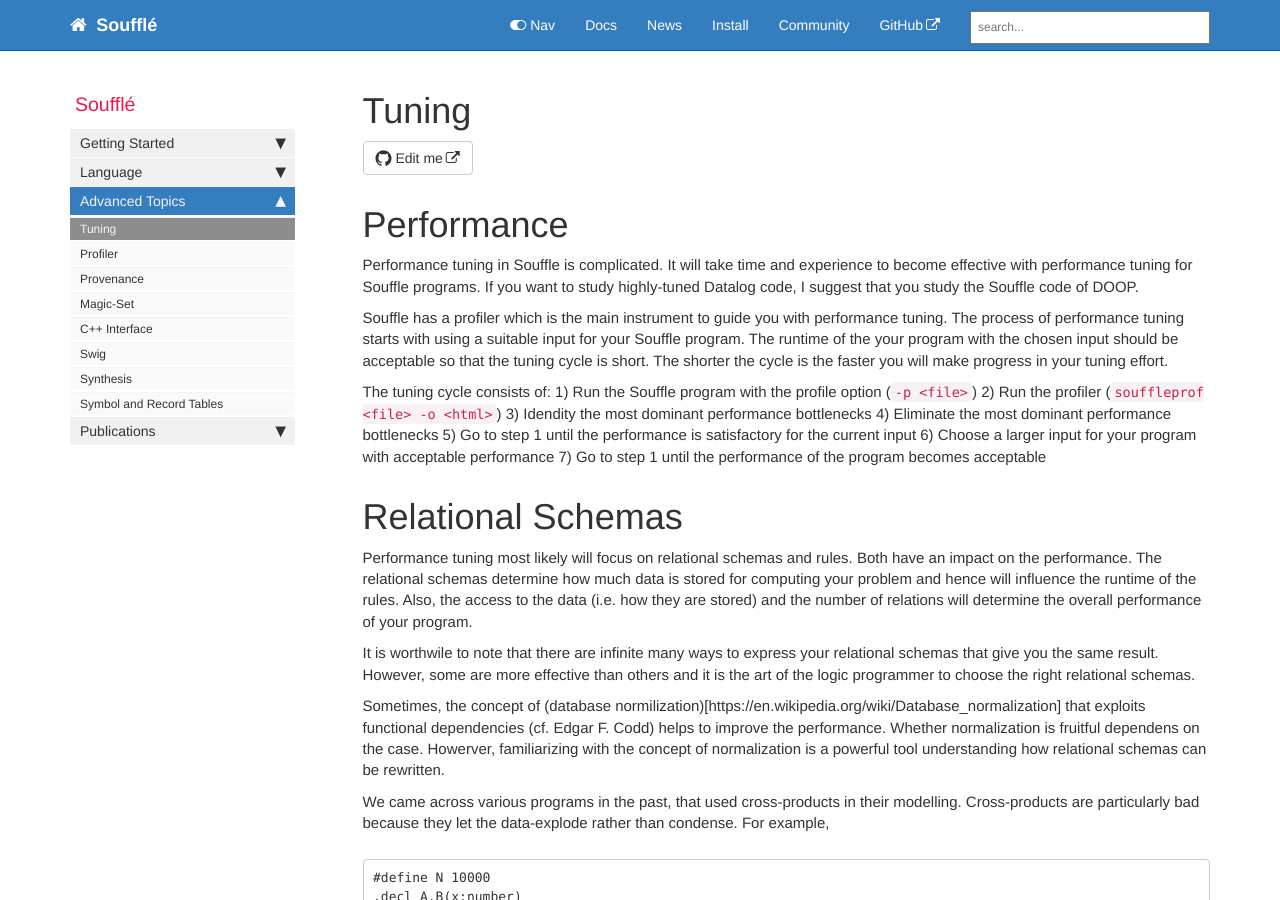
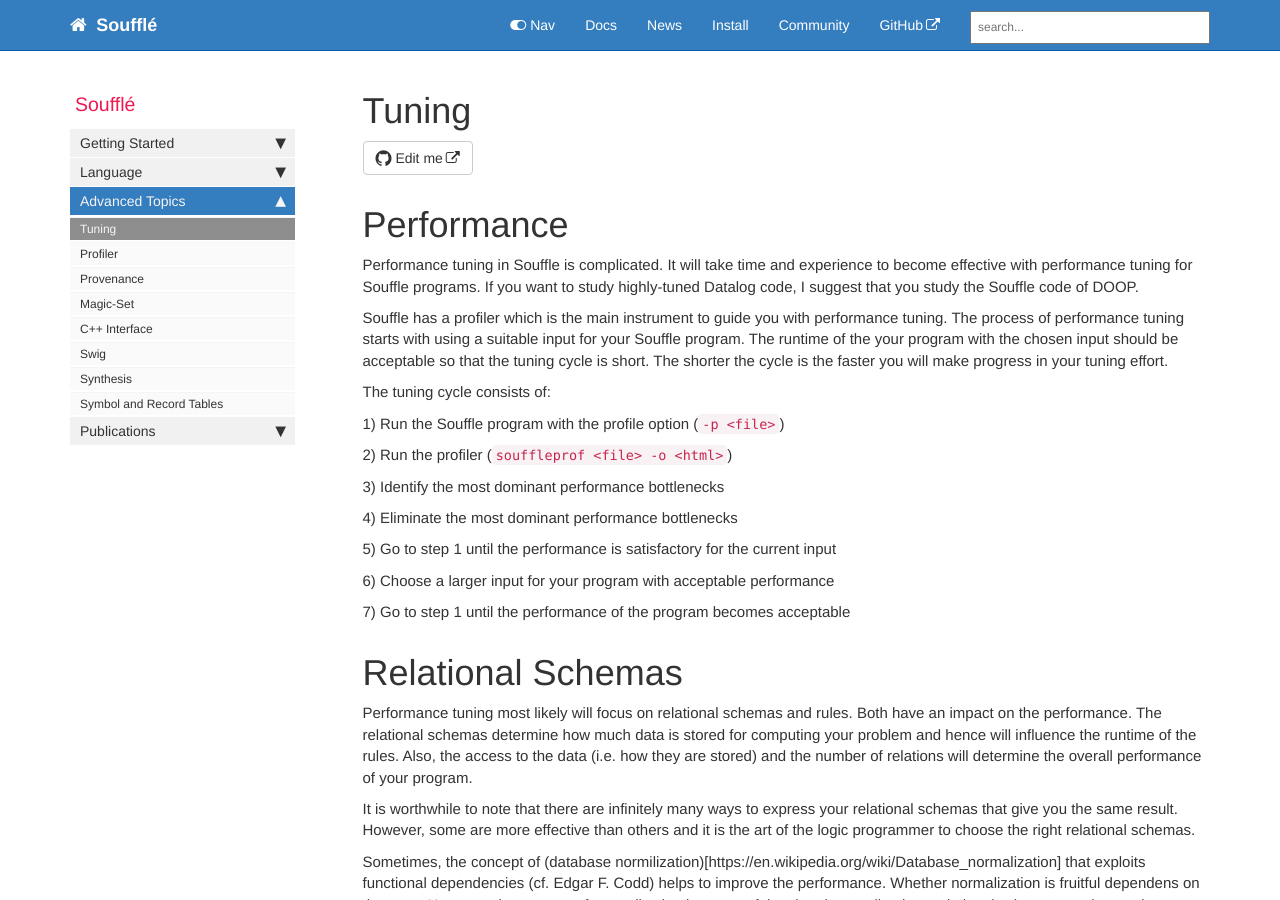
Before and after one commit to souffle-lang/souffle-lang.github.io, a Jekyll site: the page built from pages/docs/tuning.md, in a window 1280 px wide and 900 px high. Built offline with Jekyll 4.4.1, drawn with Linux system fonts in a browser that asks for light colours; comment, search, counter and statistics services are not loaded; some of the changed text lies outside the part shown.

Commit message:
Fix some spelling/grammar on profiling/tuning sections

```diff
--- a/pages/docs/tuning.md
+++ b/pages/docs/tuning.md
@@ -17,12 +17,19 @@ tuning starts with using a suitable input for your Souffle program. The runtime
 your tuning effort.
 
 The tuning cycle consists of:
+
  1) Run the Souffle program with the profile option (`-p <file>`)
+
  2) Run the profiler (`souffleprof <file> -o <html>`)
- 3) Idendity the most dominant performance bottlenecks
+
+ 3) Identify the most dominant performance bottlenecks
+
  4) Eliminate the most dominant performance bottlenecks
+
  5) Go to step 1 until the performance is satisfactory for the current input
+
  6) Choose a larger input for your program with acceptable performance
+
  7) Go to step 1 until the performance of the program becomes acceptable
 
 
@@ -34,13 +41,13 @@ problem and hence will influence the runtime of the rules. Also, the access to t
 they are stored) and the number of relations will determine the overall performance of your
 program.
 
-It is worthwile to note that there are infinite many ways to express your relational
+It is worthwhile to note that there are infinitely many ways to express your relational
 schemas that give you the same result. However, some are more effective than others
 and it is the art of the logic programmer to choose the right relational schemas.
 
 Sometimes, the concept  of  (database normilization)[https://en.wikipedia.org/wiki/Database_normalization] that
 exploits functional dependencies (cf. Edgar F. Codd) helps to improve the performance.
-Whether normalization is fruitful dependens on the case. Howerver, familiarizing with the
+Whether normalization is fruitful dependens on the case. However, the
 concept of normalization is a powerful tool understanding how relational schemas
 can be rewritten.
 
@@ -208,7 +215,7 @@ eqrel_slow(a,c) :- eqrel_slow(a,b), eqrel_slow(b, c).   // transitivity
 
 The performance impact of the rule order can be measured using the profiling tool of Souffle. The runtime of a rule, how many tuples are produced by the rule, and the performance behaviour for each iteration of a recursively defined rule can be measured and visualised. In practice, only a few rules are performance critical and need to be considered for performance tuning.
 
-More detailed description follows. First, souffle is executed with the profiler log option enabled on a given Datalog specification and a set of input facts. Then the generated log file is opened with souffle profiler. As described in the user manual section of souffle profiler, the profiler can be made to list the rules in the descending order of the total time consumed by each rule of the given Datalog specification. This list is very useful in the sense that one can compare the time taken by each rule with the number of tuples it generated. The rules which consume more time by generating less tuples are the candidates for optimisation. Typically optimising the top 10 rules in the list is sufficient.
+More detailed description follows. First, Souffle is executed with the profiler log option enabled on a given Datalog specification and a set of input facts. Then the generated log file is opened with souffle profiler. As described in the user manual section of souffle profiler, the profiler can be made to list the rules in the descending order of the total time consumed by each rule of the given Datalog specification. This list is very useful in the sense that one can compare the time taken by each rule with the number of tuples it generated. The rules which consume more time by generating less tuples are the candidates for optimisation. Typically optimising the top 10 rules in the list is sufficient.
 
 A simple way to optimise a rule is to reorder the relations in its body based on the insight explained in the above section (Best Practices). Note that due to the semi-naive evaluation technique some rules are transformed into multiple rules. They are listed as versions of the rule. A manual query planner may be used to reorder predicates corresponding to a particular version of the rule. An example is given below.
 
@@ -226,4 +233,4 @@ Version 1: A(x) :- B(x), Δ C(x)
 Δ B(x) includes only the new tuples of B generated in the previous stage of the semi-naive evaluation.
 
 And the statement starting with .plan swaps the relations in the body of the Version 1 of the rule.
-Souffle also provides an auto-scheduler which finds orders automatically. However, the auto-scheduler is still experimental and does not produce high-quality orders. Note that to fully understand the optimisations a good understanding of the semi-naive algorithm is required.
+Note that to fully understand the optimisations a good understanding of the semi-naive algorithm is required.
```
Also changed, not shown: other parts of pages/docs/tuning.md (+3 -3 lines), pages/docs/profiler.md (+1 -1 lines).
